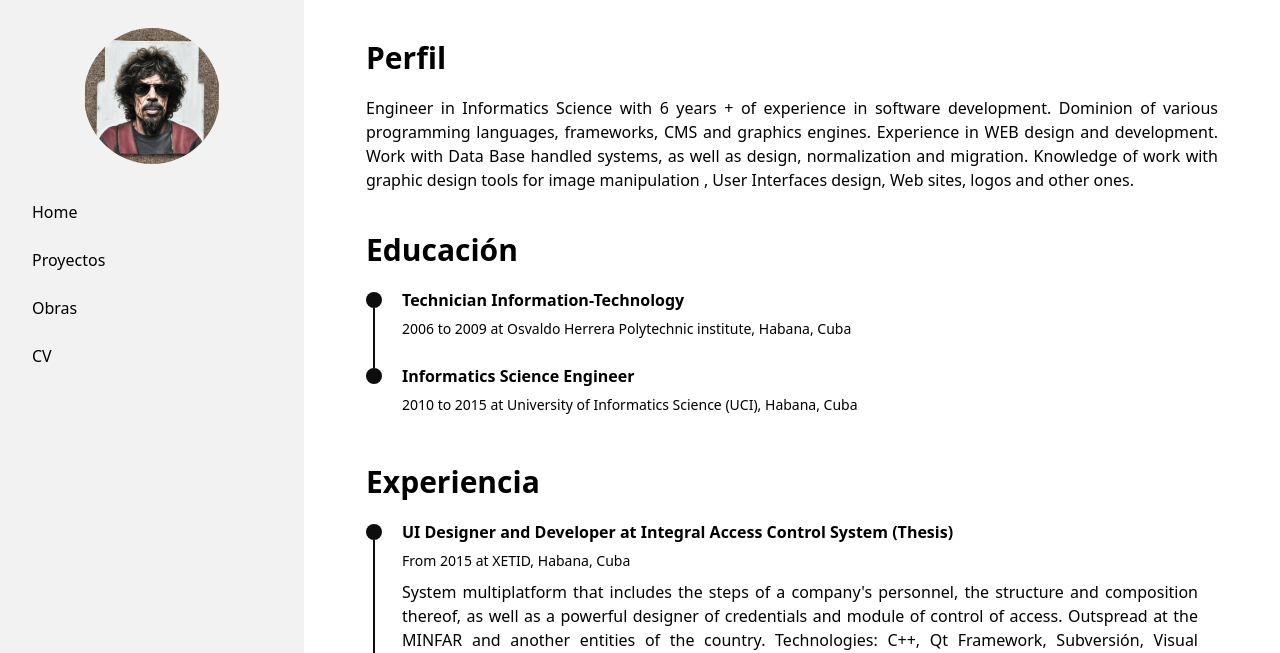
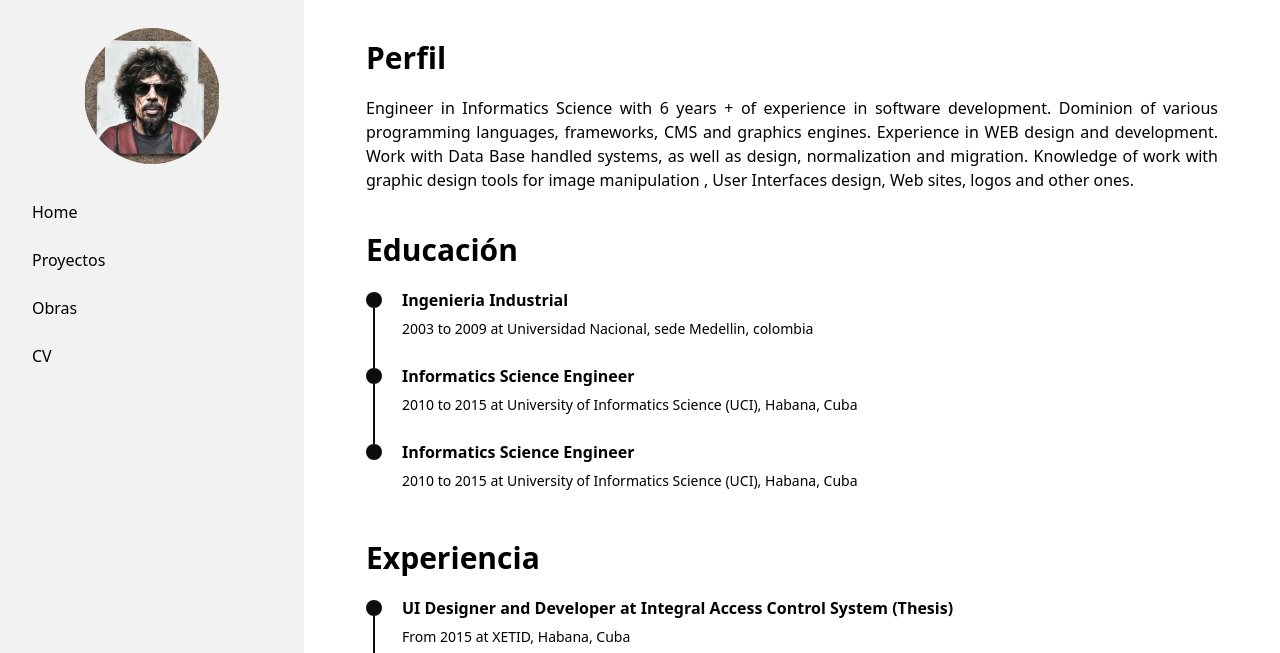
Before and after one commit to Noisk8/profile, an Astro site: page /cv in a window 1280 px wide. Shown: the top 653 px of the page. Built offline with nearby package versions, Linux system fonts and the light colour scheme; Astro itself is replaced by a stand-in of ours.

Commit message:
Ambio dos, archivo cv.astro

```diff
--- a/src/pages/cv.astro
+++ b/src/pages/cv.astro
@@ -21,8 +21,11 @@ import TimeLineElement from "../components/cv/TimeLine.astro";
 
   <div class="time-line-container grid gap-4 mb-10">
     <TimeLineElement
-      title="Technician Information-Technology"
-      subtitle="2006 to 2009 at Osvaldo Herrera Polytechnic institute, Habana, Cuba"
+      title="Ingenieria Industrial"
+      subtitle="2003 to 2009 at Universidad Nacional, sede Medellin, colombia"    />
+    <TimeLineElement
+      title="Informatics Science Engineer"
+      subtitle="2010 to 2015 at University of Informatics Science (UCI), Habana, Cuba"
     />
     <TimeLineElement
       title="Informatics Science Engineer"
```
